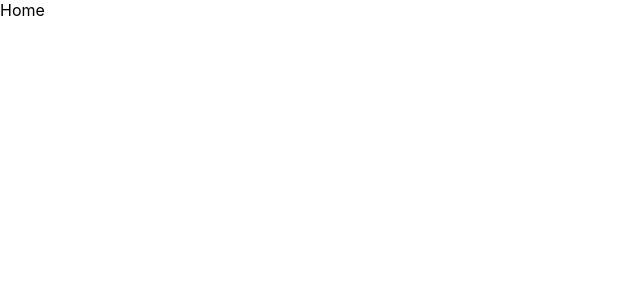
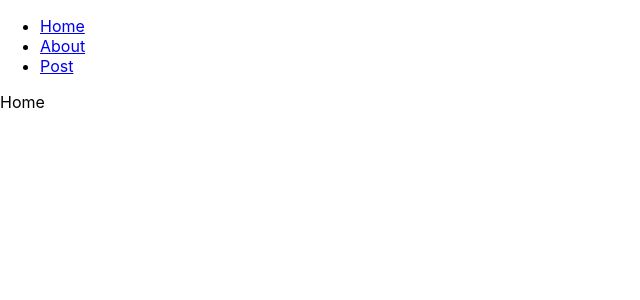
Before and after one commit to Elmar101/Mino-app, a React (Create React App) app: page / in a window 1280 px wide. Shown: the top 300 px of the page, without its empty margins (0-640 px from the left). Built offline with nearby package versions, Linux system fonts and the light colour scheme.

Commit message:
How to use Link rect router element in my app

```diff
--- a/src/App.tsx
+++ b/src/App.tsx
@@ -1,8 +1,8 @@
 import './App.css';
-import { Route, Routes } from 'react-router-dom';
 import Home from './pages/Home';
 import About from './pages/About';
 import Post from './pages/Post';
+import { Link, Route, Routes } from 'react-router-dom';
 
 function App() {
 
@@ -10,6 +10,11 @@
 
   return (
     <div className="App">
+      <ul>
+        <li><Link to="/" >Home</Link></li>
+        <li><Link to="/about">About</Link></li>
+        <li><Link to="/post">Post</Link></li>
+      </ul>
       <Routes>
         <Route path='/' element={<Home/> } />
         <Route path='/about' element={ <About/> } />
```
